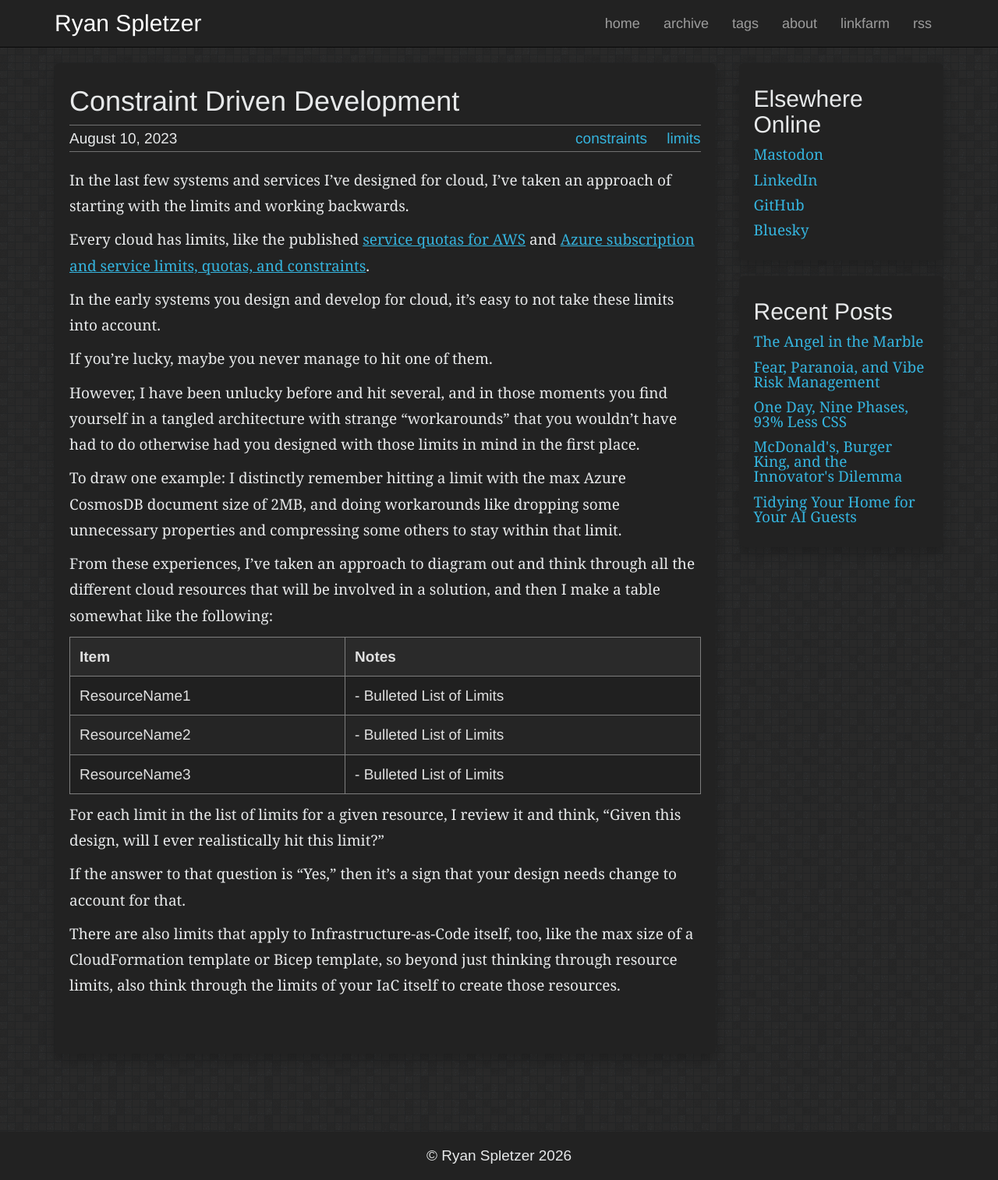
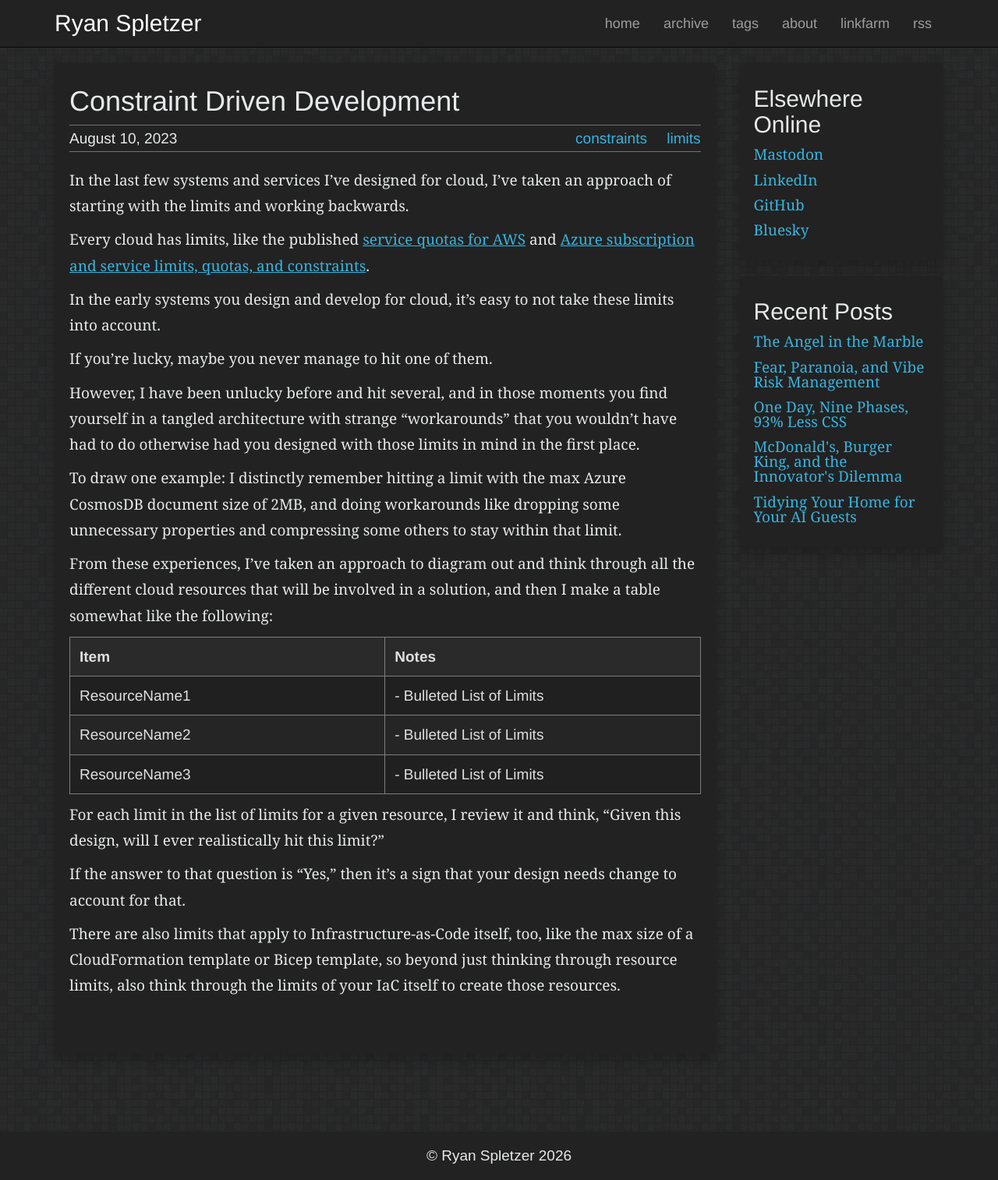
Before and after one commit to ryanspletzer/ryanspletzer.github.io, a Jekyll site: the page built from _posts/2023-08-10-constraint-driven-development.md, in a window 1280 px wide. Shown: the whole page at 78% size. Built offline with Jekyll 4.4.1, drawn with Linux system fonts in a browser that asks for light colours.

Commit message:
Fix table overflow on mobile with fixed layout
Tables with natural column widths exceeded the viewport on small
screens. Using table-layout: fixed forces columns to divide equally
within the container, and word-break: break-word wraps long cell
content so no horizontal scroll occurs.

Co-Authored-By: Claude Opus 4.6 <noreply@anthropic.com>

```diff
--- a/_sass/typography.scss
+++ b/_sass/typography.scss
@@ -111,6 +111,8 @@ table {
   color: #e0e0e0;
   border: 1px solid var(--color-table-border);
   margin: 0 0 0.625rem;
+  table-layout: fixed;
+  word-break: break-word;
 }
 
 table th,
```
